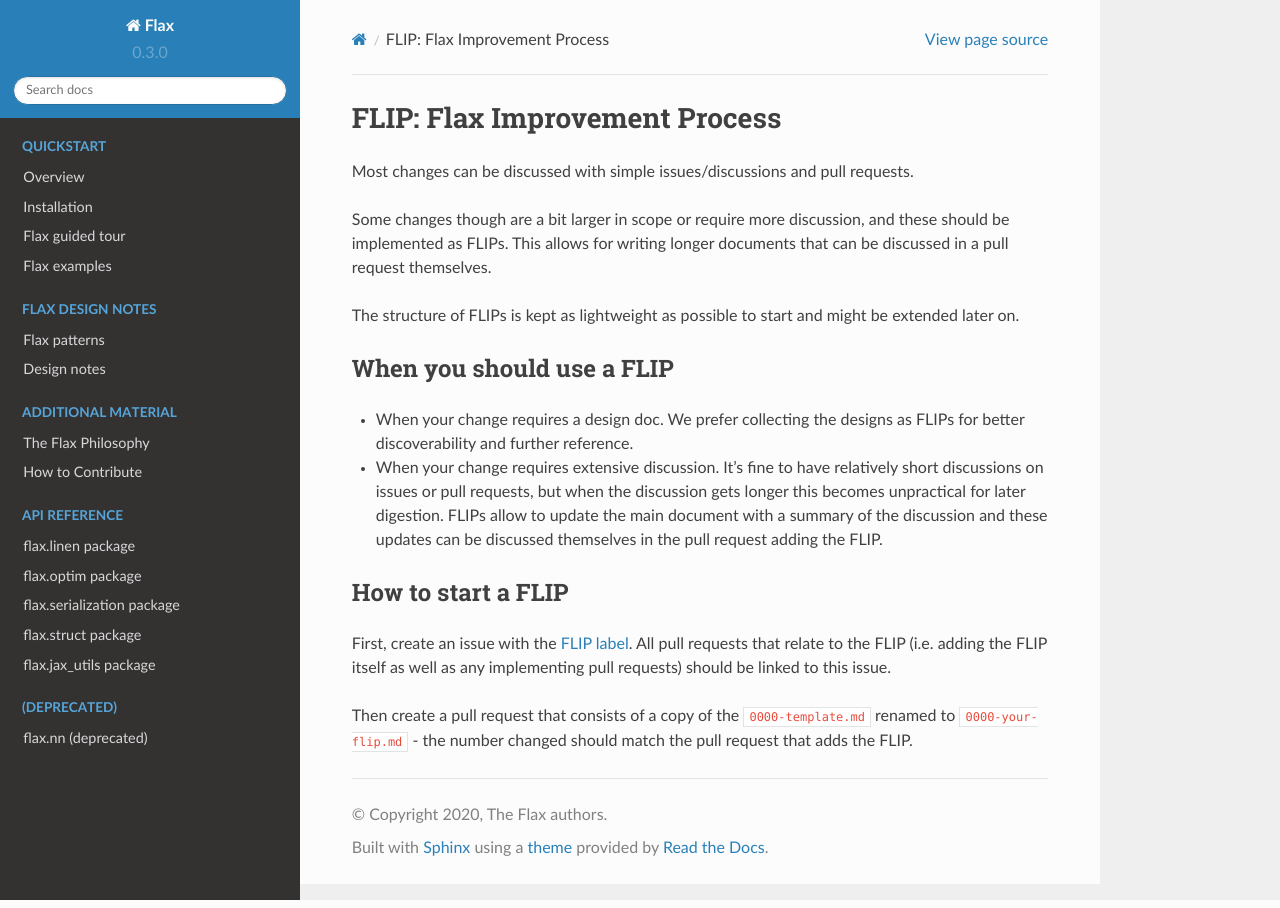
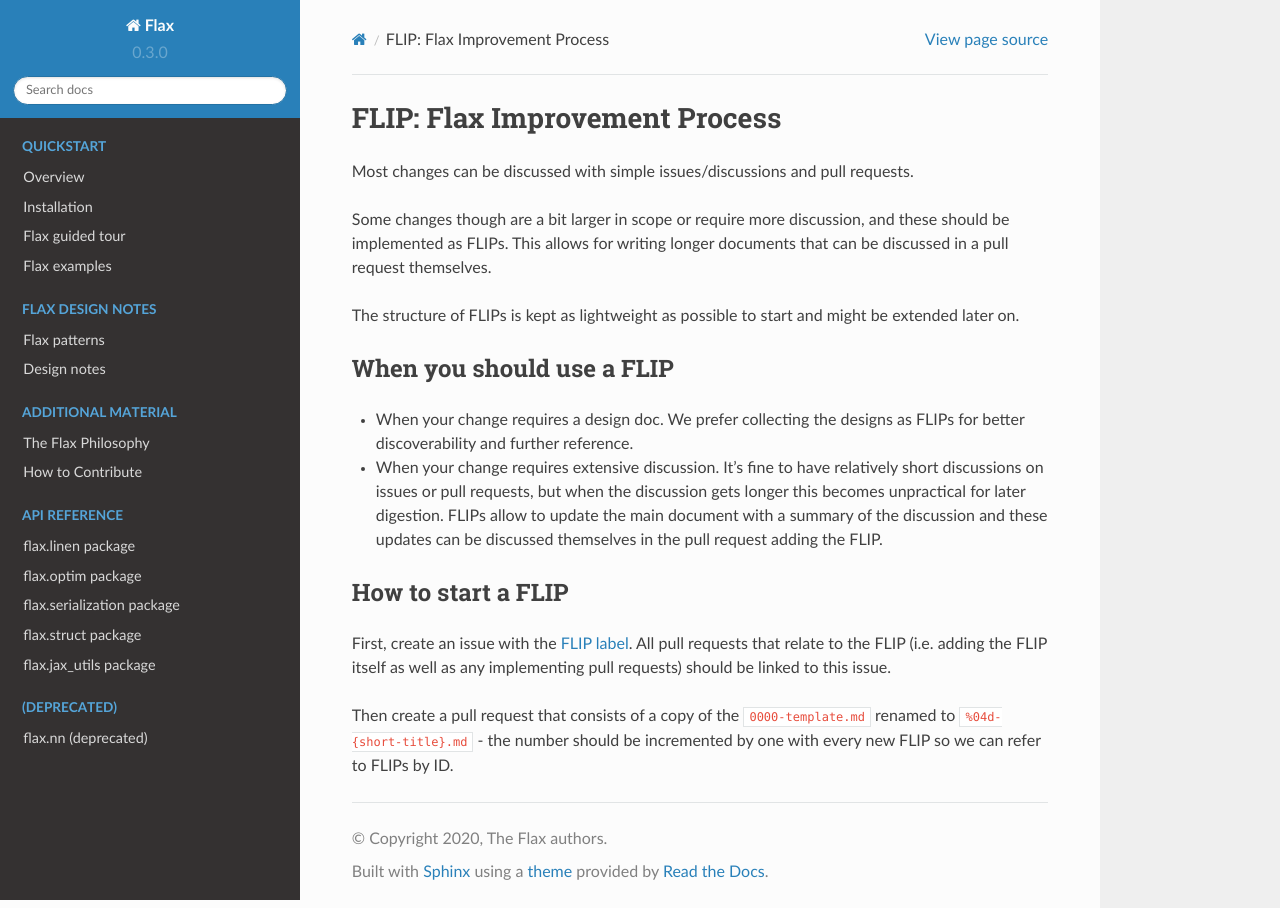
Before and after one commit to bortkomencw/flax, a Sphinx documentation site: the page built from docs/flip/README.md, in a window 1280 px wide. Built offline with Sphinx 7.4.7 and the Read the Docs theme 2.0.0, drawn with Linux system fonts in a browser that asks for light colours; the version number is read from the project's files by our own code.

Commit message:
Shorter FLIP template & IDs.

```diff
--- a/docs/flip/README.md
+++ b/docs/flip/README.md
@@ -27,7 +27,7 @@
 should be linked to this issue.
 
 Then create a pull request that consists of a copy of the `0000-template.md`
-renamed to `0000-your-flip.md` - the number changed should match the pull
-request that adds the FLIP.
+renamed to `%04d-{short-title}.md` - the number should be incremented by one
+with every new FLIP so we can refer to FLIPs by ID.
 
 [FLIP label]: https://github.com/google/flax/issues?q=label%3A%22Type%3A+FLIP%22
```
Also changed, not shown: docs/flip/0000-template.md (+3 -2 lines).
